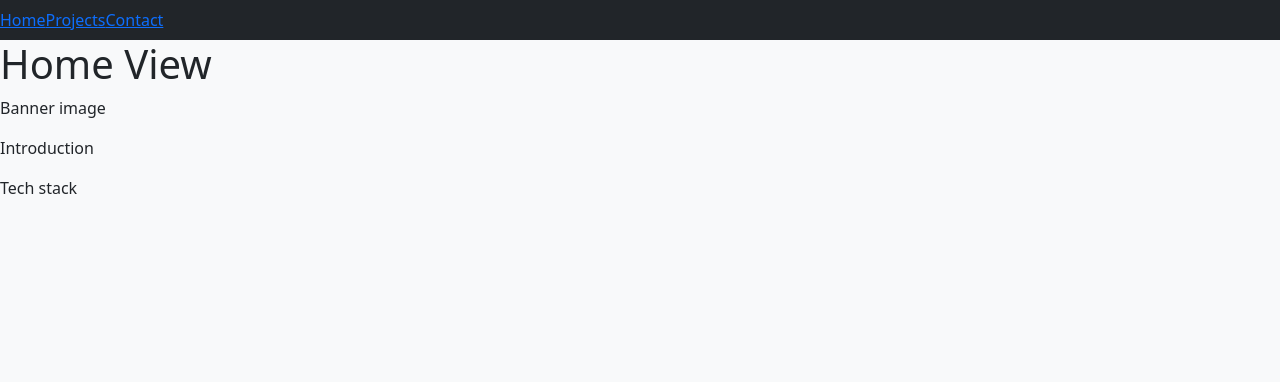
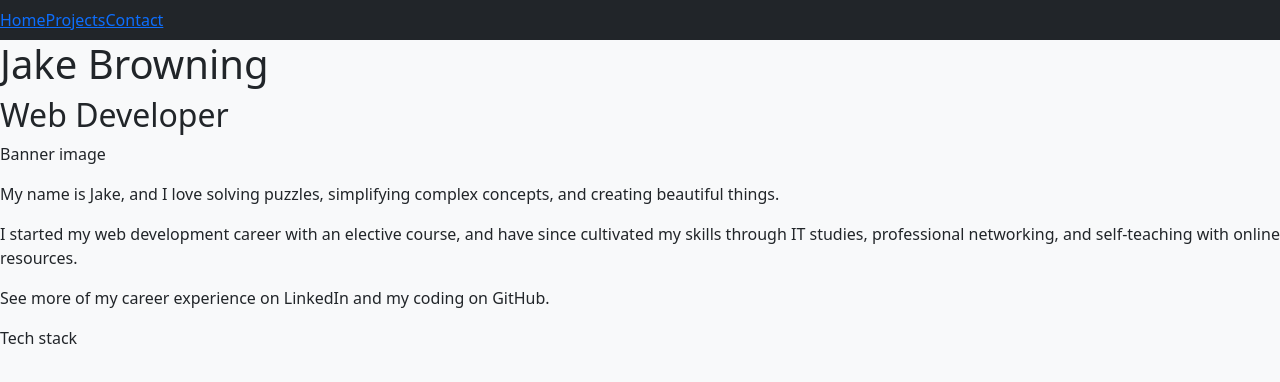
Before and after one commit to JakeBrowning90/personal-portfolio-2, a React (Vite) app: page / in a window 1280 px wide. Shown: the top 382 px of the page. Built offline with nearby package versions, Linux system fonts and the light colour scheme.

Commit message:
Add placeholder text

```diff
--- a/src/components/ContactView.jsx
+++ b/src/components/ContactView.jsx
@@ -12,7 +12,16 @@ function ContactView(
   return (
     <div>
       <h1>Contact View</h1>
+      <p>
+        Interested in working together? Feel free to email me or contact me on
+        social media.
+      </p>
+      <p>Email:</p>
+
       <p>Links to social media</p>
+      <p>LinkedIn</p>
+      <p>Bluesky</p>
+      <p>GitHub</p>
     </div>
   );
 }
--- a/src/components/HomeView.jsx
+++ b/src/components/HomeView.jsx
@@ -11,9 +11,22 @@ function HomeView(
   // Render
   return (
     <div>
-      <h1>Home View</h1>
+      <h1>Jake Browning</h1>
+      <h2>Web Developer</h2>
       <p>Banner image</p>
-      <p>Introduction</p>
+      <p>
+        My name is Jake, and I love solving puzzles, simplifying complex
+        concepts, and creating beautiful things.
+      </p>
+      <p>
+        I started my web development career with an elective course, and have
+        since cultivated my skills through IT studies, professional networking,
+        and self-teaching with online resources.
+      </p>
+      <p>
+        See more of my career experience on LinkedIn and my coding on GitHub.
+      </p>
+
       <p>Tech stack</p>
     </div>
   );
```
